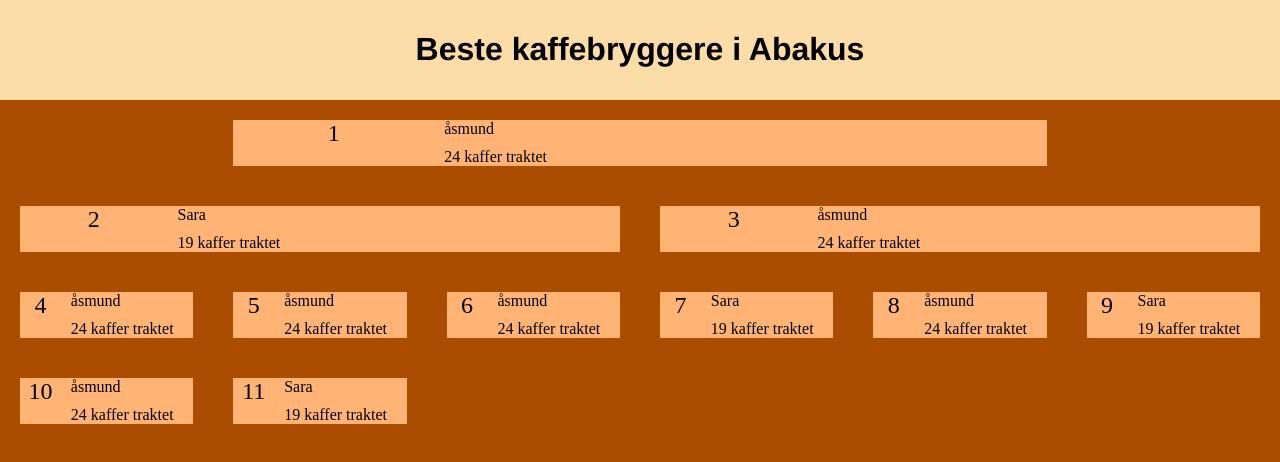
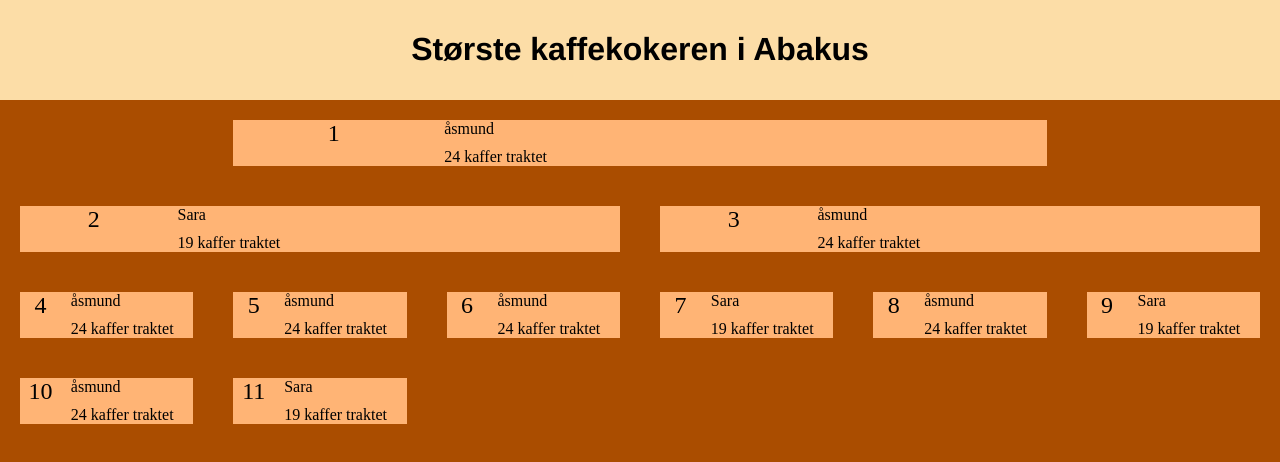
Before and after one commit to asmundh/coffeescoreboard-client, a React app: page / in a window 1280 px wide. Shown: the top 462 px of the page. Built offline with nearby package versions, Linux system fonts and the light colour scheme.

Commit message:
init commit

```diff
--- a/index.html
+++ b/index.html
@@ -5,13 +5,12 @@
      <meta charset='UTF-8'/>
      <link rel="icon" href="/coffeescoreboard-client/public/koskom.png">
    </head>
-   <style>
-    body {
-      background-color: #AA4D00;
-    }
-   </style>
    <body style="margin:0px">
+      <style>
+        body {
+          background-color: #AA4D00;
+        }
+      </style>
       <div id="root"></div>
-      <svg src="./public/koskom.svg"></svg>
     </body>
 </html>
--- a/package.json
+++ b/package.json
@@ -4,7 +4,6 @@
   "description": "Frontend for a scoreboard tracking who makes the most coffee for Abakus. (Student organization at NTNU, Trondheim)",
   "main": "index.js",
   "scripts": {
-    "start2": "electron",
     "test": "echo \"Error: no test specified\" && exit 1",
     "dist": "webpack",
     "start": "webpack-dev-server --open --config webpack.config.js --port 8089",
--- a/src/Header/index.js
+++ b/src/Header/index.js
@@ -2,7 +2,7 @@ import React from 'react';
 
 const Header = () => (
   <div id="header" className="sticky">
-    <h1 id="title">Beste kaffebryggere i Abakus</h1>
+    <h1 id="title">Største kaffekokeren i Abakus</h1>
   </div>
 );
 
```
Also changed, not shown: src/CoffeeScoreboard/CoffeeScoreboardPerson.js (+0 -13 lines), src/CoffeeScoreboard/ScoreboardPerson.js (added, +19 -0 lines).
